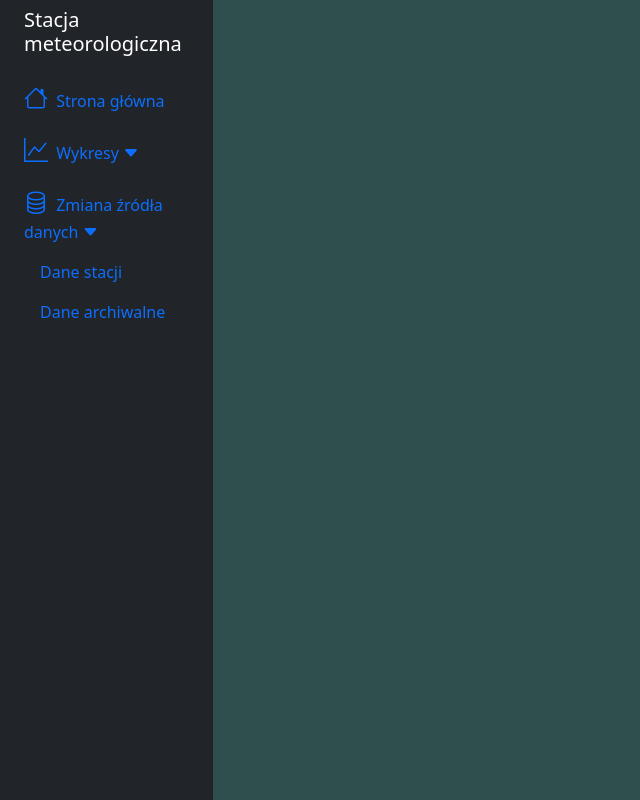
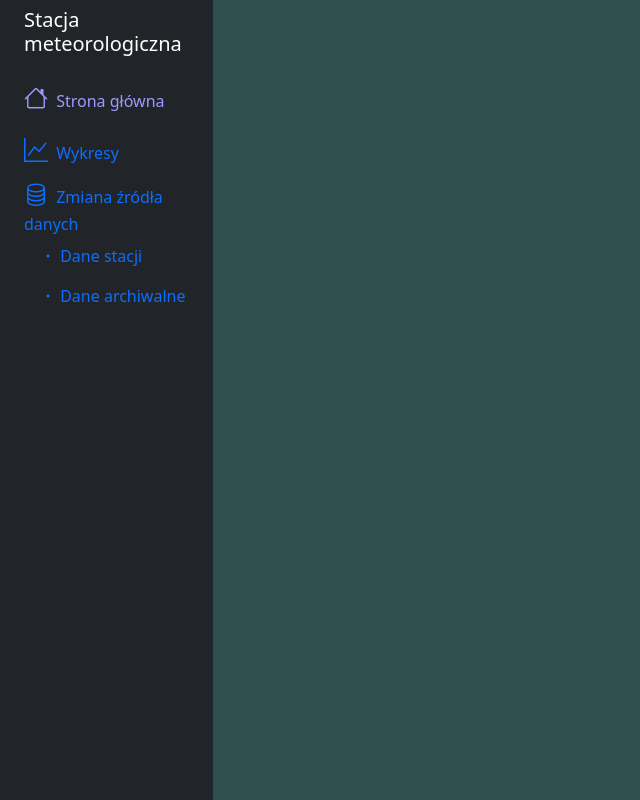
Before and after one commit to JakubWo/eng-web, a Django app: template website/main/templates/base.html in a window 1280 px wide. Shown: the whole page, without its empty margins (0-640 px from the left). Run offline with Django 4.2, Linux system fonts and the light colour scheme; the template is opened without the code that fills it, so the values that code supplies are empty; some libraries are stand-ins or nearby versions.

Commit message:
add: showing single plot add: limit to downloaded data for all plots view add: navbar shows our current location

```diff
--- a/website/main/templates/navbar.html
+++ b/website/main/templates/navbar.html
@@ -6,35 +6,38 @@
 
         <ul class="nav nav-pills flex-column mb-sm-auto mb-0 align-items-center align-items-sm-start" id="menu">
             <li class="nav-item">
-                <a href="{% url 'index' %}" class="nav-link align-middle px-0">
+                <a href="{% url 'index' %}"
+                   class="nav-link align-middle px-0" {% if not plot_name %}style="color: #9b9bff"{% endif %}>
                     <i class="fs-4 bi-house"></i> <span class="ms-1 d-none d-sm-inline">Strona główna</span>
                 </a>
             </li>
             <li>
                 <a href="#submenu1" data-bs-toggle="collapse" class="nav-link px-0 align-middle" role="button">
                     <i class="fs-4 bi-graph-up"></i> <span class="ms-1 d-none d-sm-inline">Wykresy</span>
-                    <i class="bi-caret-down-fill"></i>
                 </a>
                 <ul class="collapse show nav flex-column ms-3" id="submenu1" data-bs-parent="#menu">
                     {% for plot in plots %}
                         <li>
-                            <a href="#" class="nav-link px-0"> <span
-                                    class="d-none d-sm-inline">{{ plot.mapped_name }}</span></a>
+                            <a href="{% url 'plot' plot_name=plot.name %}" class="nav-link px-0"
+                               {% if plot_name == plot.name %}style="color: #9b9bff"{% endif %}>
+                                <i class="bi bi-dot"></i><span class="d-none d-sm-inline">{{ plot.mapped_name }}</span>
+                            </a>
                         </li>
                     {% endfor %}
                 </ul>
             </li>
             <li>
-                <a href="#submenu2" data-bs-toggle="collapse" class="nav-link px-0 align-middle">
+                <div class="px-0 align-middle text-primary">
                     <i class="fs-4 bi-database"></i> <span class="ms-1 d-none d-sm-inline">Zmiana źródła danych</span>
-                    <i class="bi-caret-down-fill"></i>
-                </a>
-                <ul class="collapse show nav flex-column ms-3" id="submenu2" data-bs-parent="#menu">
+                </div>
+                <ul class="nav flex-column ms-3" data-bs-parent="#menu">
                     <li>
-                        <a href="#" class="nav-link px-0"> <span class="d-none d-sm-inline">Dane stacji</span></a>
+                        <a href="#" class="nav-link px-0"> <i class="bi bi-dot"></i>
+                            <span class="d-none d-sm-inline">Dane stacji</span></a>
                     </li>
                     <li>
-                        <a href="#" class="nav-link px-0"> <span class="d-none d-sm-inline">Dane archiwalne</span></a>
+                        <a href="#" class="nav-link px-0"> <i class="bi bi-dot"></i>
+                            <span class="d-none d-sm-inline">Dane archiwalne</span></a>
                     </li>
                 </ul>
             </li>
--- a/website/main/templates/plot/index.html
+++ b/website/main/templates/plot/index.html
@@ -0,0 +1,5 @@
+{% extends 'base.html' %}
+
+{% block content %}
+    {% include 'main/chart.html' with plot=plots|get_dict_elem:plot_name %}
+{% endblock %}
--- a/website/main/urls.py
+++ b/website/main/urls.py
@@ -4,5 +4,5 @@ from .views import PlotView
 
 urlpatterns = [
     path('', MainView.as_view(), name='index'),
-    path('/plots', PlotView.as_view(), name='plot')
+    path('plot/<str:plot_name>', PlotView.as_view(), name='plot')
 ]
```
Also changed, not shown: website/main/models.py (+43 -8 lines), website/main/views.py (+15 -3 lines).
